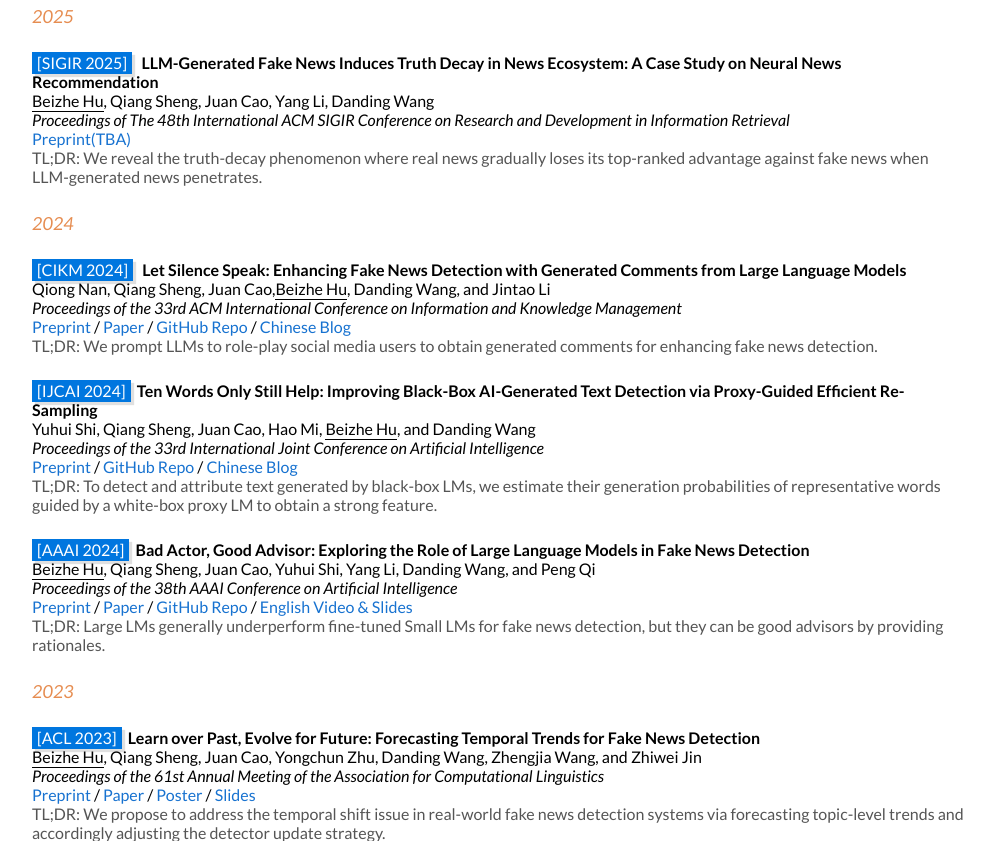
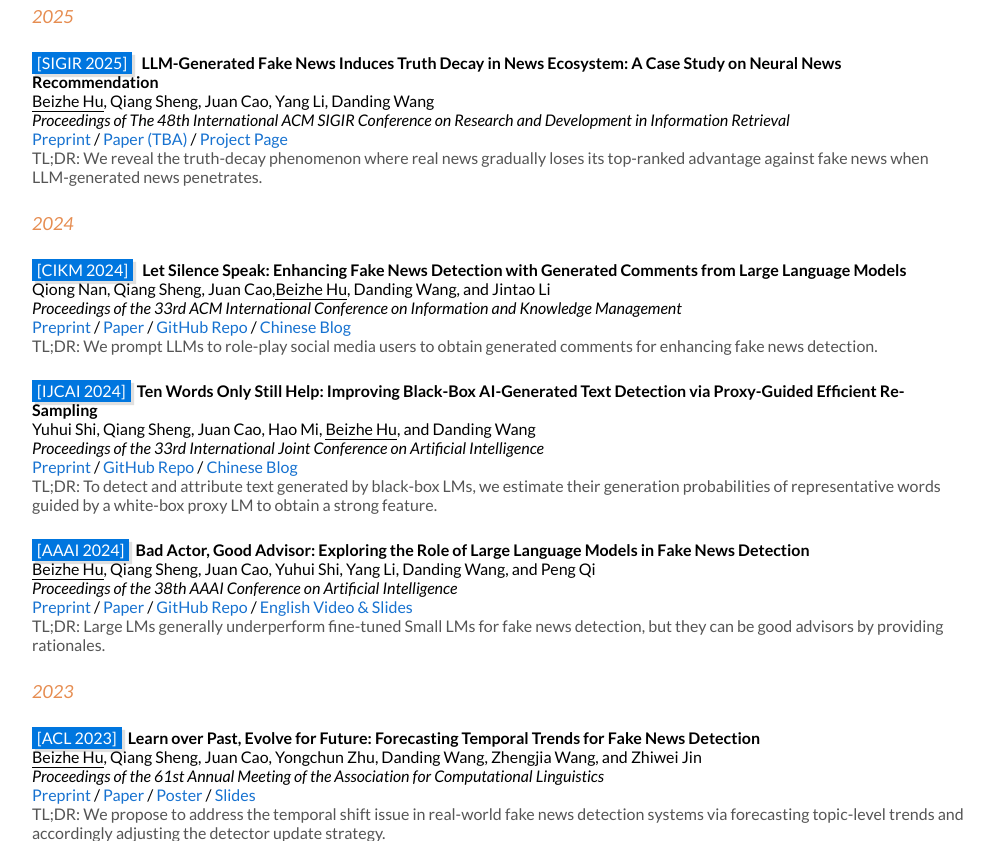
Before and after one commit to beanandrew/beanandrew.github.io, a plain HTML site: page index.html in a window 1280 px wide. Shown: the part 860-1701 px from the top of the page, without its empty margins (142-1136 px from the left). Drawn offline with Linux system fonts and the light colour scheme; some packages are replaced by stand-ins of ours; a script that the page names is missing.

Commit message:
update arxiv link and project page link

```diff
--- a/index.html
+++ b/index.html
@@ -295,7 +295,9 @@
                 <br>
                 <i>Proceedings of The 48th International ACM SIGIR Conference on Research and Development in Information Retrieval</i>
                 <br>
-                <a href="">Preprint(TBA)</a>
+                <a href="https://arxiv.org/abs/2504.20013">Preprint</a> /
+                <a href="">Paper (TBA)</a> /
+                <a href="https://beanandrew.github.io/projects/TruthDecay">Project Page</a>
                 <br>
                 <span class="tldr">TL;DR: We reveal the truth-decay phenomenon where real news gradually loses its top-ranked advantage against fake news when LLM-generated news penetrates. </span>
             </td>
```
Also changed, not shown: projects/TruthDecay.html (+1 -1 lines).
